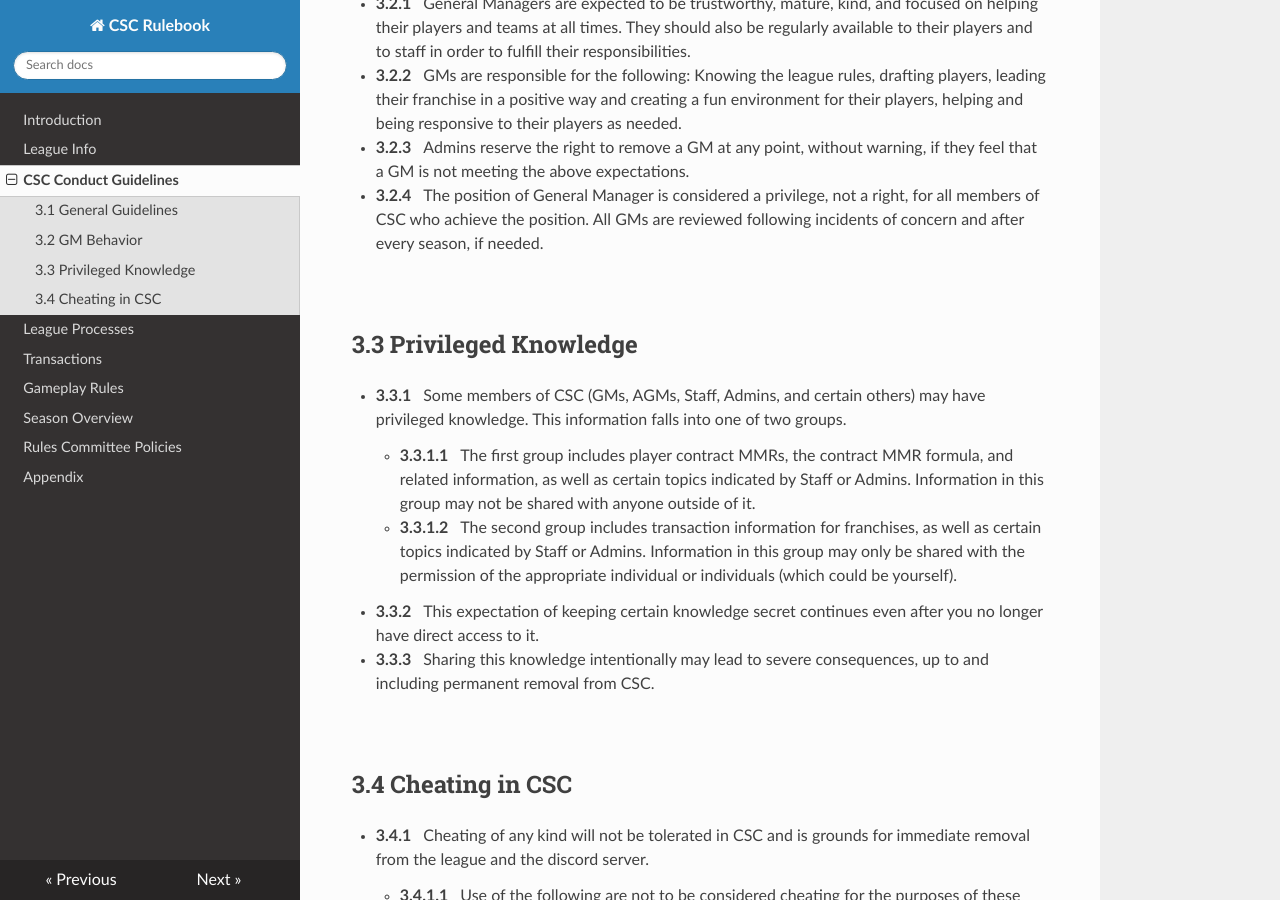
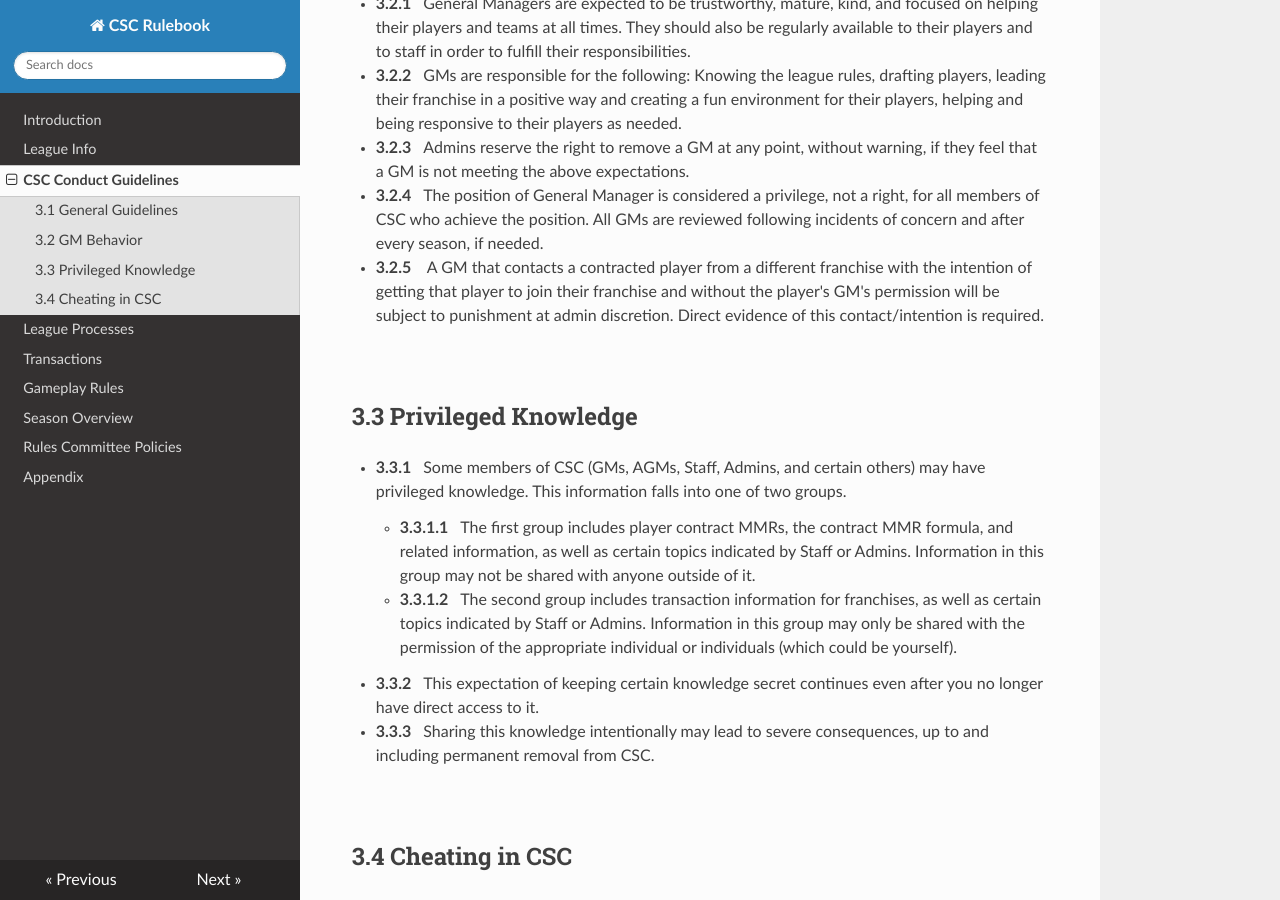
Before and after one commit to techlover1/csc-rulebook, an MkDocs documentation site: the page built from docs/csc-conduct-guidelines.md, in a window 1280 px wide and 900 px high, scrolled down 713 px. Built offline with MkDocs 1.6.1, drawn with Linux system fonts in a browser that asks for light colours; nearby versions of some CDN libraries.

Commit message:
Add 3.2.5
Proposed:
> 3.2.5    A GM that contacts a contracted player from a different franchise with the intention of getting that player to join their franchise and without the player's GM's permission will be subject to punishment at admin discretion. Direct evidence of this contact/intention is required.

```diff
--- a/docs/csc-conduct-guidelines.md
+++ b/docs/csc-conduct-guidelines.md
@@ -27,6 +27,7 @@
 - **3.2.3**&emsp;Admins reserve the right to remove a GM at any point, without warning, if they feel that a GM is not meeting the above expectations.
 
 - **3.2.4**&emsp;The position of General Manager is considered a privilege, not a right, for all members of CSC who achieve the position. All GMs are reviewed following incidents of concern and after every season, if needed.
+- **3.2.5**&emsp; A GM that contacts a contracted player from a different franchise with the intention of getting that player to join their franchise and without the player's GM's permission will be subject to punishment at admin discretion. Direct evidence of this contact/intention is required.
 
 &emsp;
 
```
